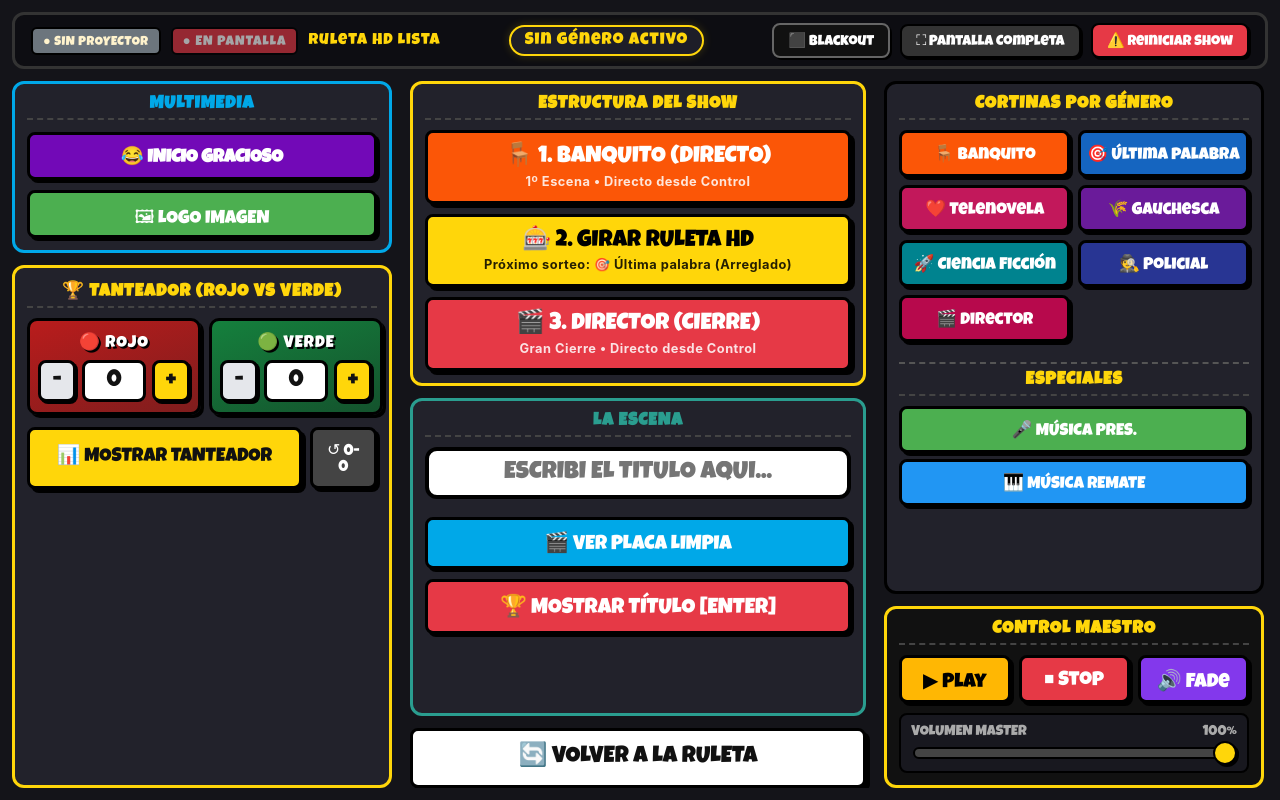
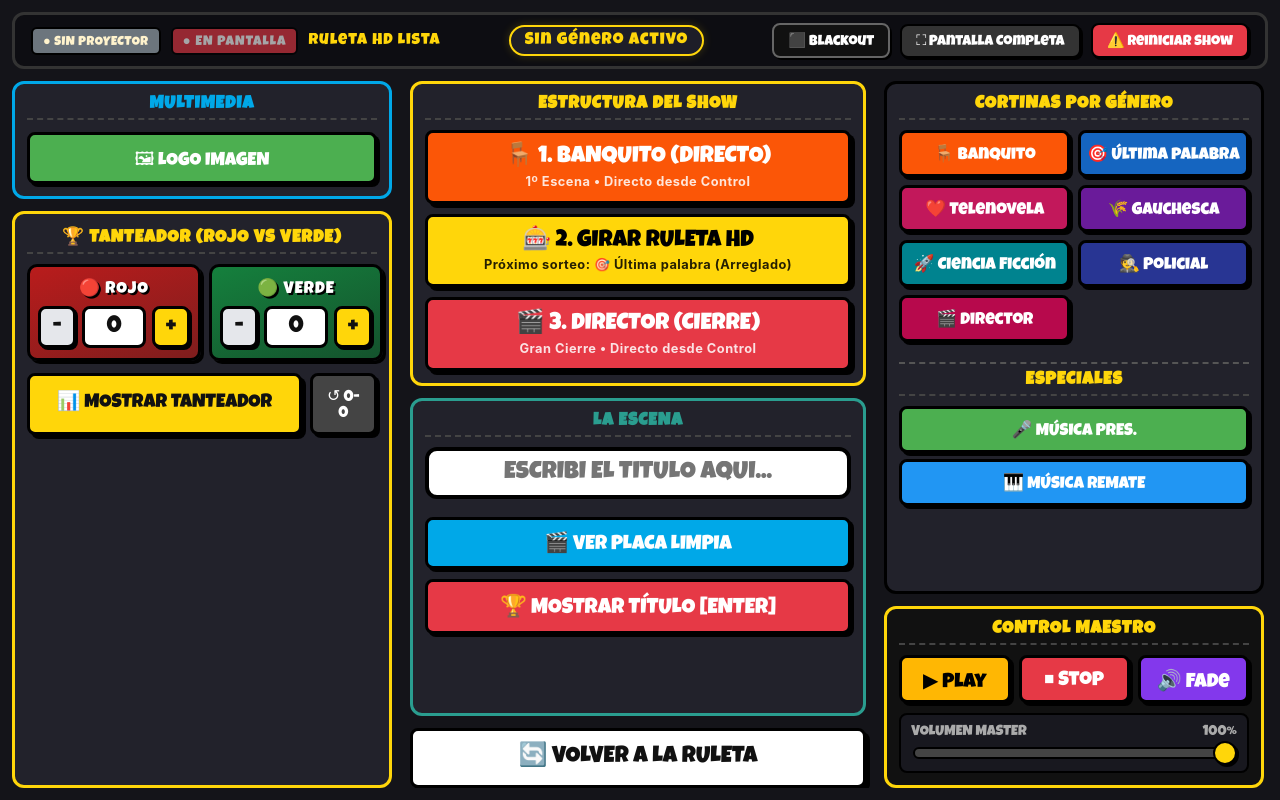
Before and after one commit to rdbergeruser-stack/como-cayo-quedo-2026, a plain HTML site: page control.html in a window 1280 px wide. Drawn offline with Linux system fonts and the light colour scheme.

Commit message:
UI: remover botón Inicio Gracioso del panel de control

```diff
--- a/control.html
+++ b/control.html
@@ -35,8 +35,7 @@
             <div class="seccion" style="border-color: var(--color-azul);">
                 <h2 style="color: var(--color-azul);">MULTIMEDIA</h2>
                 <div style="display: flex; flex-direction: column; gap: 10px; margin-top: 2px;">
-                    <button class="btn-secundario" id="btn-video-inicio-gracioso" style="background:#7209b7; font-weight: bold; height: 48px;">😂 INICIO GRACIOSO</button>
-                    <button class="btn-secundario" id="btn-logo-fijo" style="background:#4CAF50; height: 48px;">🖼 LOGO IMAGEN</button>
+                    <button class="btn-secundario" id="btn-logo-fijo" style="background:#4CAF50; height: 52px;">🖼 LOGO IMAGEN</button>
                 </div>
             </div>
 
--- a/control.js
+++ b/control.js
@@ -117,7 +117,6 @@ function inicializarUI() {
     }
 
     // 3. Multimedia
-    document.getElementById('btn-video-inicio-gracioso').onclick = () => enviarAccion('LANZAR_INICIO_GRACIOSO');
     document.getElementById('btn-logo-fijo').onclick = () => enviarAccion('LANZAR_LOGO_FIJO');
 
     // 3B. Tanteador (Rojo vs Verde)
```
